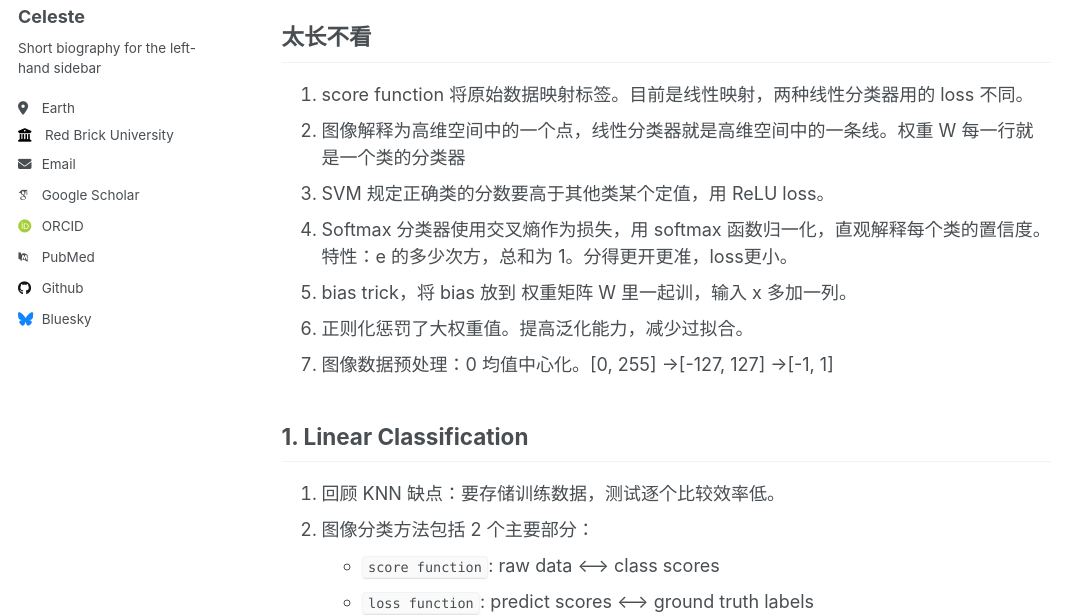
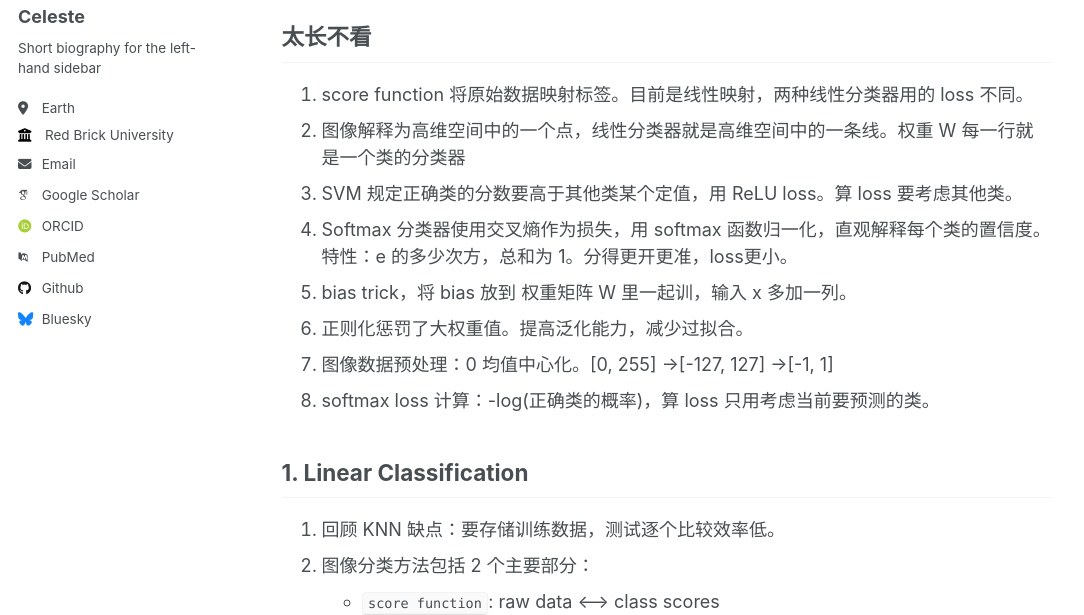
Before and after one commit to BUGERR/bugerr.github.io, a Jekyll site: the page built from _posts/2024-11-20-cs231n_2.md, in a window 1280 px wide and 900 px high, cut to the strip 285-900 px from the top of the window. Shown: the whole strip, without its empty margins (0-1084 px from the left). Built offline with Jekyll 4.4.1, drawn with Linux system fonts in a browser that asks for light colours; some web fonts are replaced.

Commit message:
Update 2024-11-20-cs231n_2.md

```diff
--- a/_posts/2024-11-20-cs231n_2.md
+++ b/_posts/2024-11-20-cs231n_2.md
@@ -13,11 +13,12 @@ tags:
 ## 太长不看
 1. score function 将原始数据映射标签。目前是线性映射，两种线性分类器用的 loss 不同。
 2. 图像解释为高维空间中的一个点，线性分类器就是高维空间中的一条线。权重 W 每一行就是一个类的分类器
-3. SVM 规定正确类的分数要高于其他类某个定值，用 ReLU loss。
+3. SVM 规定正确类的分数要高于其他类某个定值，用 ReLU loss。算 loss 要考虑其他类。
 4. Softmax 分类器使用交叉熵作为损失，用 softmax 函数归一化，直观解释每个类的置信度。特性：e 的多少次方，总和为 1。分得更开更准，loss更小。
 5. bias trick，将 bias 放到 权重矩阵 W 里一起训，输入 x 多加一列。
 6. 正则化惩罚了大权重值。提高泛化能力，减少过拟合。
 7. 图像数据预处理：0 均值中心化。[0, 255] ->[-127, 127] ->[-1, 1]
+8. softmax loss 计算：-log(正确类的概率)，算 loss 只用考虑当前要预测的类。
 
 ## 1. Linear Classification
 1. 回顾 KNN 缺点：要存储训练数据，测试逐个比较效率低。
```
